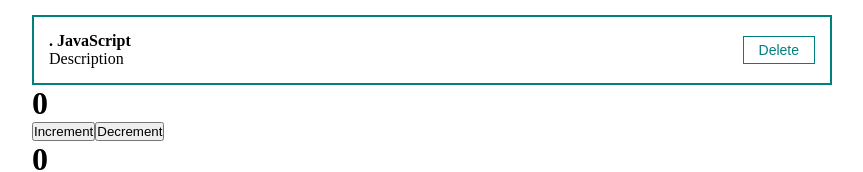
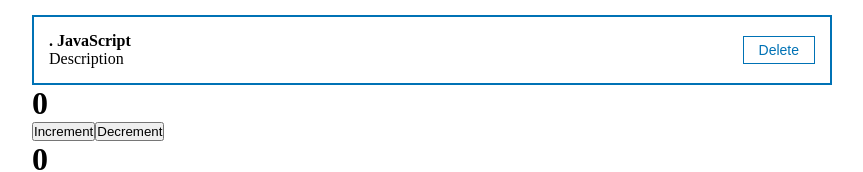
Before and after one commit to I-the-Creator/first-react-project, a React (Create React App) app: page / in a window 1280 px wide. Shown: the top 172 px of the page, without its empty margins (208-1071 px from the left). Built offline with nearby package versions, Linux system fonts and the light colour scheme.

Commit message:
colour scheme changed

```diff
--- a/src/components/UI/Loader/Loader.module.css
+++ b/src/components/UI/Loader/Loader.module.css
@@ -3,7 +3,7 @@
     height: 50px;
     /* делаем окружность */
     border-radius: 50%;
-    border: 3px dashed teal;
+    border: 3px dashed #0072B5;
     /* добавлеям анимацию на класс - линейная и бесконечная, длительность 3 сек*/
     animation: rotate 1s infinite linear;
 }
--- a/src/components/UI/MyModal/MyModal.module.css
+++ b/src/components/UI/MyModal/MyModal.module.css
@@ -6,7 +6,7 @@
     right: 0;
     left: 0;
     display: none;
-    background: rgba(0, 0, 0, 0.5);
+    background: rgba(0, 114, 181, 0.2);
 }
 
 .myModalContent {
--- a/src/components/UI/button/MyButton.module.css
+++ b/src/components/UI/button/MyButton.module.css
@@ -1,8 +1,8 @@
 .myBtn {
     padding: 5px 15px;
-    color: teal;
+    color: #0072B5;
     font-size: 14px;
     background: transparent;
-    border: 1px solid teal;
+    border: 1px solid #0072B5;
     cursor: pointer;
 }
--- a/src/components/UI/input/MyInput.module.css
+++ b/src/components/UI/input/MyInput.module.css
@@ -2,5 +2,5 @@
     width: 100%;
     padding: 5px 15px;
     margin: 5px 0;
-    border: 1px solid teal;
+    border: 1px solid #0072B5;
 }
--- a/src/styles/App.css
+++ b/src/styles/App.css
@@ -16,7 +16,7 @@
 .post {
     display: flex;
     padding: 15px;
-    border: 2px solid teal;
+    border: 2px solid #0072B5;
     margin-top: 15px;
     justify-content: space-between; /* выравниваем содержимое чтоб кнопка была справа*/
     align-items: center;
@@ -45,13 +45,13 @@
 
 /* НОМЕРА СТРАНИЦ */
 .page-button {
-    padding: 10px;
-    border: 1px solid teal;
+    padding: 8px;
+    border: 1px solid #0072B5;
     cursor: pointer;
 }
 
 /* ТЕКУЩИЙ НОМЕР СТРАНИЦЫ */
 .page__current {
-    border: 2px solid orange;
+    border: 2px solid #FDAC53;
     font-weight: bold;
 }
```
